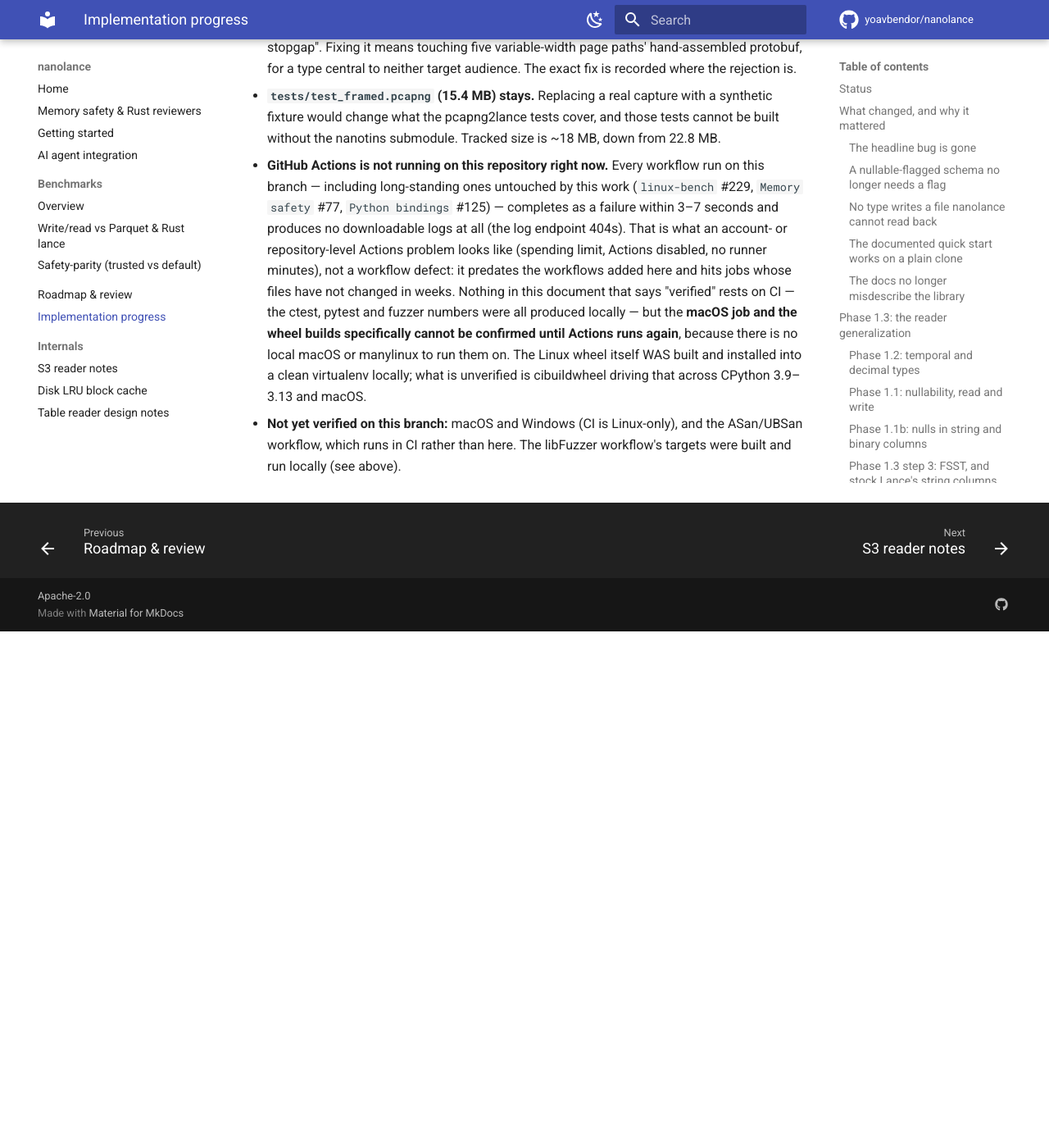
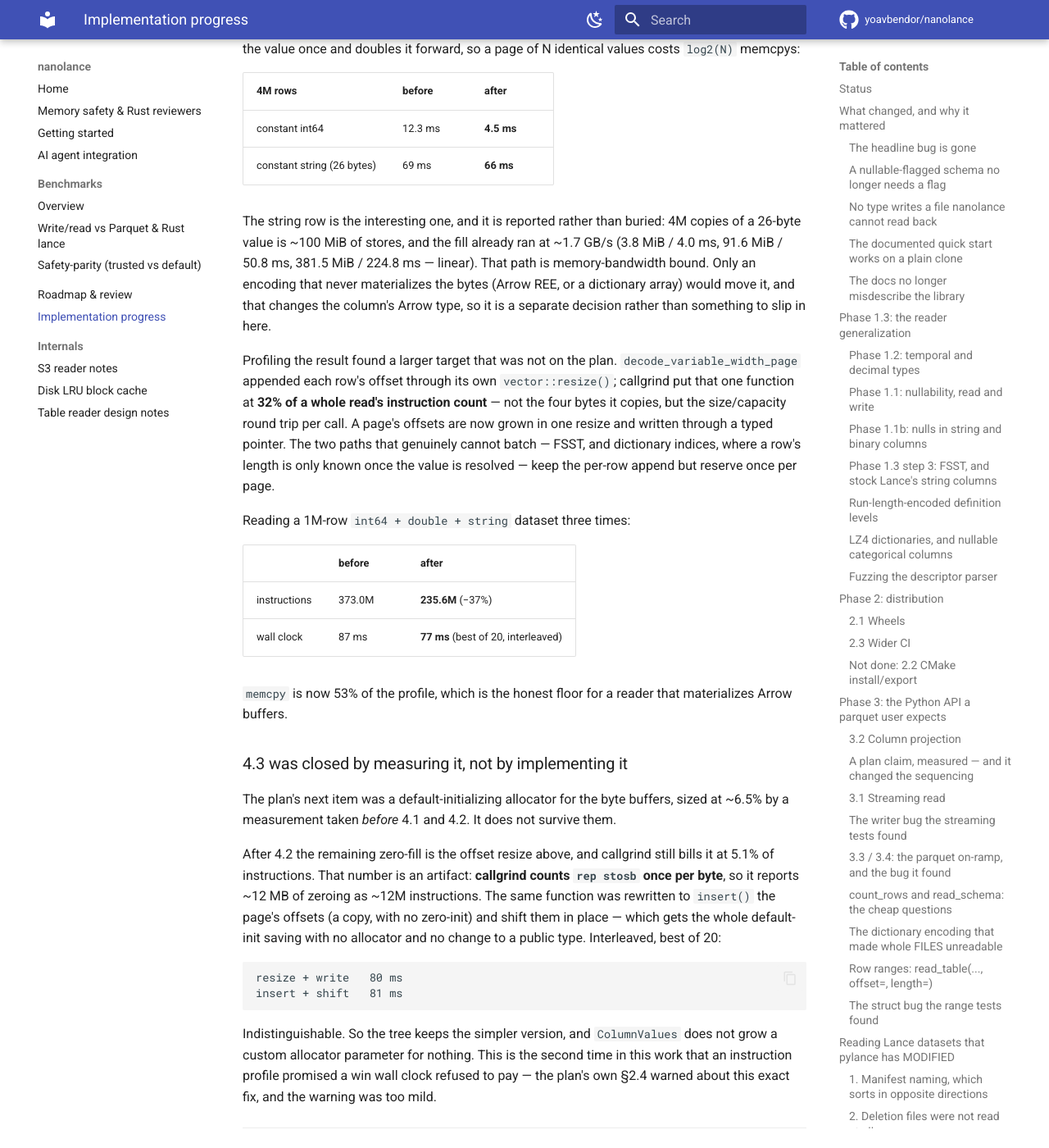
Before and after one commit to yoavbendor/nanolance, an MkDocs documentation site: the page built from docs/PROGRESS.md, in a window 1280 px wide and 1400 px high, scrolled down 25962 px. Shown: the whole window at 82% size. Built offline with MkDocs 1.6.1 and Material for MkDocs 9.7.7, drawn with Linux system fonts in a browser that asks for light colours; comment, search, counter and statistics services are not loaded; before the commit the page ends 26732 px from its top, so only the background shows below that; some of the changed text lies outside the part shown.

Commit message:
docs: record 4.2, and close 4.3 as measured-and-not-worth-it
4.2's numbers, including the constant-string case that barely moved and
why (memory-bandwidth bound at ~1.7 GB/s), and the per-page offset build
that the profiling turned up alongside it.

4.3 (a default-initializing allocator for the byte buffers) is closed
without being implemented. Its ~6.5% was measured before 4.1 and 4.2 and
does not survive them. The residue callgrind still attributes to memset
is an artifact of counting `rep stosb` once per byte; rewriting the one
remaining zero-fill as an insert + in-place shift -- which gets the whole
saving with no allocator and no public type change -- measured 81 ms
against the current 80 ms over 20 interleaved runs. Both documents now
carry the experiment rather than the estimate.

Co-Authored-By: Claude Opus 5 <noreply@anthropic.com>
Claude-Session: https://claude.ai/code/session_014PGy9PK68gHvyR8T1r5ueY

````diff
--- a/docs/OPTIMIZATION_PLAN.md
+++ b/docs/OPTIMIZATION_PLAN.md
@@ -380,8 +380,40 @@ of the change. Measured: peak 2.01× → 1.01× (one fragment), read 201 ms →
 cause 3), or expose Arrow REE/dictionary where the consumer accepts it. Targets exactly the
 external-blob workload the project is built around.
 
-**4.3 Default-init byte buffers.** The measured ~6.5% from §2.4. Cheap, self-contained, and the
-patch already exists — but land it *after* 4.1/4.2, since those change which buffers still exist.
+**DONE**, and widened. The constant path now writes the value once and doubles it forward
+(`log2(N)` memcpys instead of `N`): constant int64 over 4M rows 12.3 ms → 4.5 ms. Constant *strings*
+barely move (69 ms → 66 ms) and that is the honest result — 4M copies of a 26-byte value is ~100 MiB
+of stores and the fill already runs at ~1.7 GB/s, so that case is memory-bandwidth bound. Only an
+encoding that never materializes the bytes (Arrow REE or dictionary) would help, and that changes
+the output type, so it is deferred rather than smuggled in.
+
+Profiling the result turned up a bigger, unlisted target: `decode_variable_width_page` appended each
+row's offset through its own `vector::resize()`, which callgrind put at **32% of a whole read's
+instruction count**. A page's offsets are now grown in one resize and written through a typed
+pointer. On a 1M-row int64 + double + string dataset read three times: 373.0M → 235.6M instructions
+(−37%), 87 ms → 77 ms wall clock (best of 20, interleaved). memcpy is now 53% of the profile, which
+is the floor for a reader that materializes Arrow buffers.
+
+**4.3 Default-init byte buffers. CLOSED — not worth doing.** §2.4 measured ~6.5% for this *before*
+4.1 and 4.2. It does not survive them. After 4.2 the remaining zero-fill is the one in
+`decode_variable_width_page`'s offset resize, and callgrind still bills it at 5.1% of instructions —
+but that number is an artifact: callgrind counts `rep stosb` once **per byte**, so it reports ~12 MB
+of zeroing as ~12M instructions. Timed rather than counted, it is free.
+
+The experiment: the same function rewritten to `insert()` the page's offsets (copy, no zero-init)
+and shift them in place, which gets the default-init saving with no allocator and no public type
+change. Best of 20, interleaved against the resize version on the same dataset:
+
+```
+resize + write   80 ms
+insert + shift   81 ms
+```
+
+Indistinguishable. So the version in the tree is the simpler one, and the allocator-parameterised
+`ColumnValues` this item asked for — a custom allocator leaking into a public type, in a library
+whose pitch is that it does not do that — buys nothing. This is the second time in this document
+that an instruction profile promised a win that wall clock did not pay; §2.4 already warned about
+exactly this fix, and the warning was if anything too mild.
 
 **4.4 mmap the data file.** Replaces `ifstream` page reads: no zero-fill, no kernel→heap copy, and
 for plain fixed-width columns a genuinely zero-copy `ArrowBuffer` pointing into the mapping.
--- a/docs/PROGRESS.md
+++ b/docs/PROGRESS.md
@@ -958,6 +958,62 @@ between C++ and Arrow by hand; `fuzz_decode` clean over 1,106,008 runs.
 
 ---
 
+## Phase 4.2 — two per-row loops, and one measurement that said "stop"
+
+`append_repeated_value` (constant-encoded columns) wrote one value at a time. It now writes the
+value once and doubles it forward, so a page of N identical values costs `log2(N)` memcpys:
+
+| 4M rows | before | after |
+|---|---|---|
+| constant int64 | 12.3 ms | **4.5 ms** |
+| constant string (26 bytes) | 69 ms | **66 ms** |
+
+The string row is the interesting one, and it is reported rather than buried: 4M copies of a 26-byte
+value is ~100 MiB of stores, and the fill already ran at ~1.7 GB/s (3.8 MiB / 4.0 ms, 91.6 MiB /
+50.8 ms, 381.5 MiB / 224.8 ms — linear). That path is memory-bandwidth bound. Only an encoding that
+never materializes the bytes (Arrow REE, or a dictionary array) would move it, and that changes the
+column's Arrow type, so it is a separate decision rather than something to slip in here.
+
+Profiling the result found a larger target that was not on the plan. `decode_variable_width_page`
+appended each row's offset through its own `vector::resize()`; callgrind put that one function at
+**32% of a whole read's instruction count** — not the four bytes it copies, but the size/capacity
+round trip per call. A page's offsets are now grown in one resize and written through a typed
+pointer. The two paths that genuinely cannot batch — FSST, and dictionary indices, where a row's
+length is only known once the value is resolved — keep the per-row append but reserve once per page.
+
+Reading a 1M-row `int64 + double + string` dataset three times:
+
+| | before | after |
+|---|---|---|
+| instructions | 373.0M | **235.6M** (−37%) |
+| wall clock | 87 ms | **77 ms** (best of 20, interleaved) |
+
+`memcpy` is now 53% of the profile, which is the honest floor for a reader that materializes Arrow
+buffers.
+
+### 4.3 was closed by measuring it, not by implementing it
+
+The plan's next item was a default-initializing allocator for the byte buffers, sized at ~6.5% by a
+measurement taken *before* 4.1 and 4.2. It does not survive them.
+
+After 4.2 the remaining zero-fill is the offset resize above, and callgrind still bills it at 5.1%
+of instructions. That number is an artifact: **callgrind counts `rep stosb` once per byte**, so it
+reports ~12 MB of zeroing as ~12M instructions. The same function was rewritten to `insert()` the
+page's offsets (a copy, with no zero-init) and shift them in place — which gets the whole
+default-init saving with no allocator and no change to a public type. Interleaved, best of 20:
+
+```
+resize + write   80 ms
+insert + shift   81 ms
+```
+
+Indistinguishable. So the tree keeps the simpler version, and `ColumnValues` does not grow a custom
+allocator parameter for nothing. This is the second time in this work that an instruction profile
+promised a win wall clock refused to pay — the plan's own §2.4 warned about this exact fix, and the
+warning was too mild.
+
+---
+
 ## Deviations from the plan, and open items
 
 - **The nullable opt-out was not needed** (see above) — simpler than planned.
````
